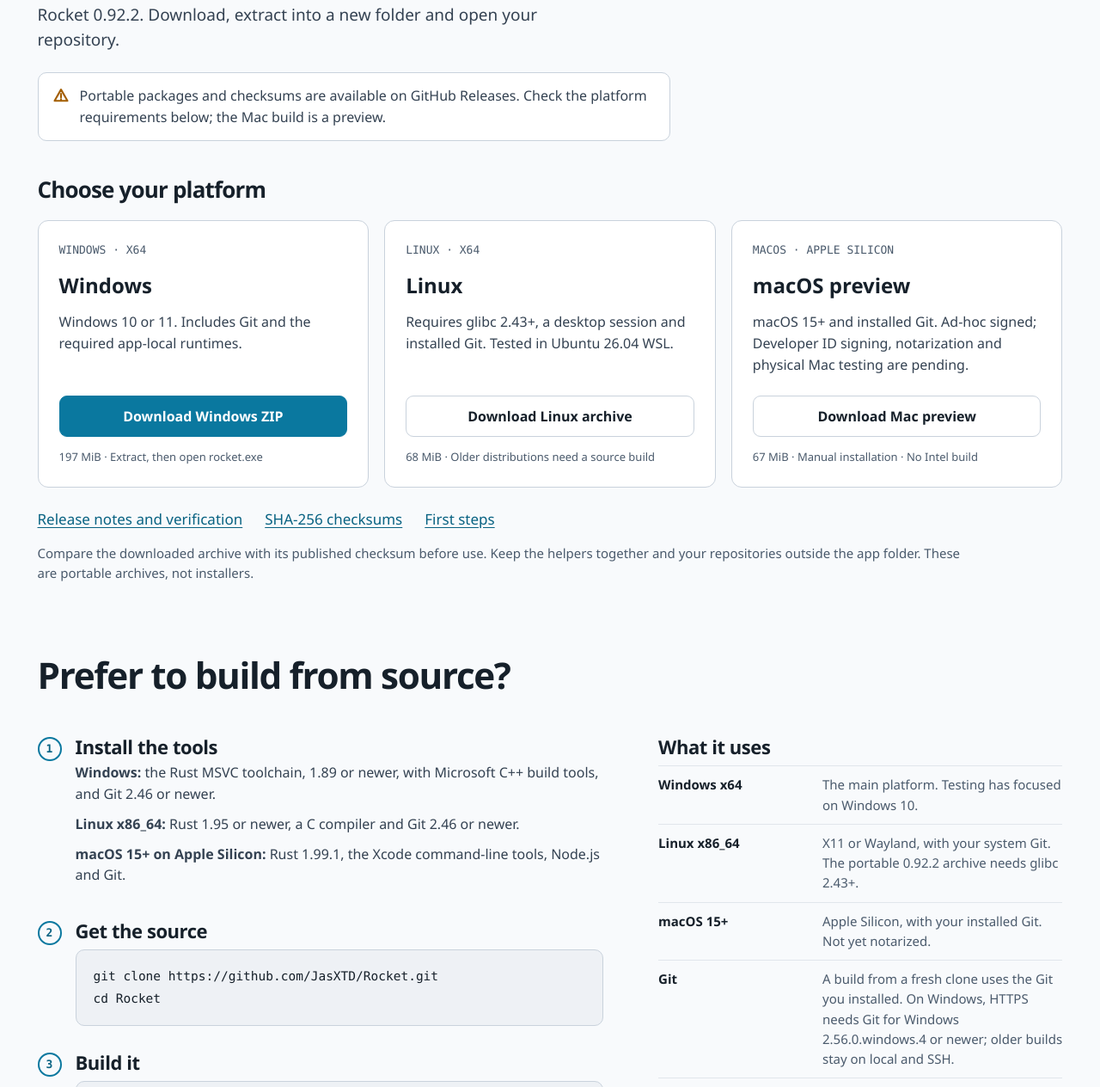
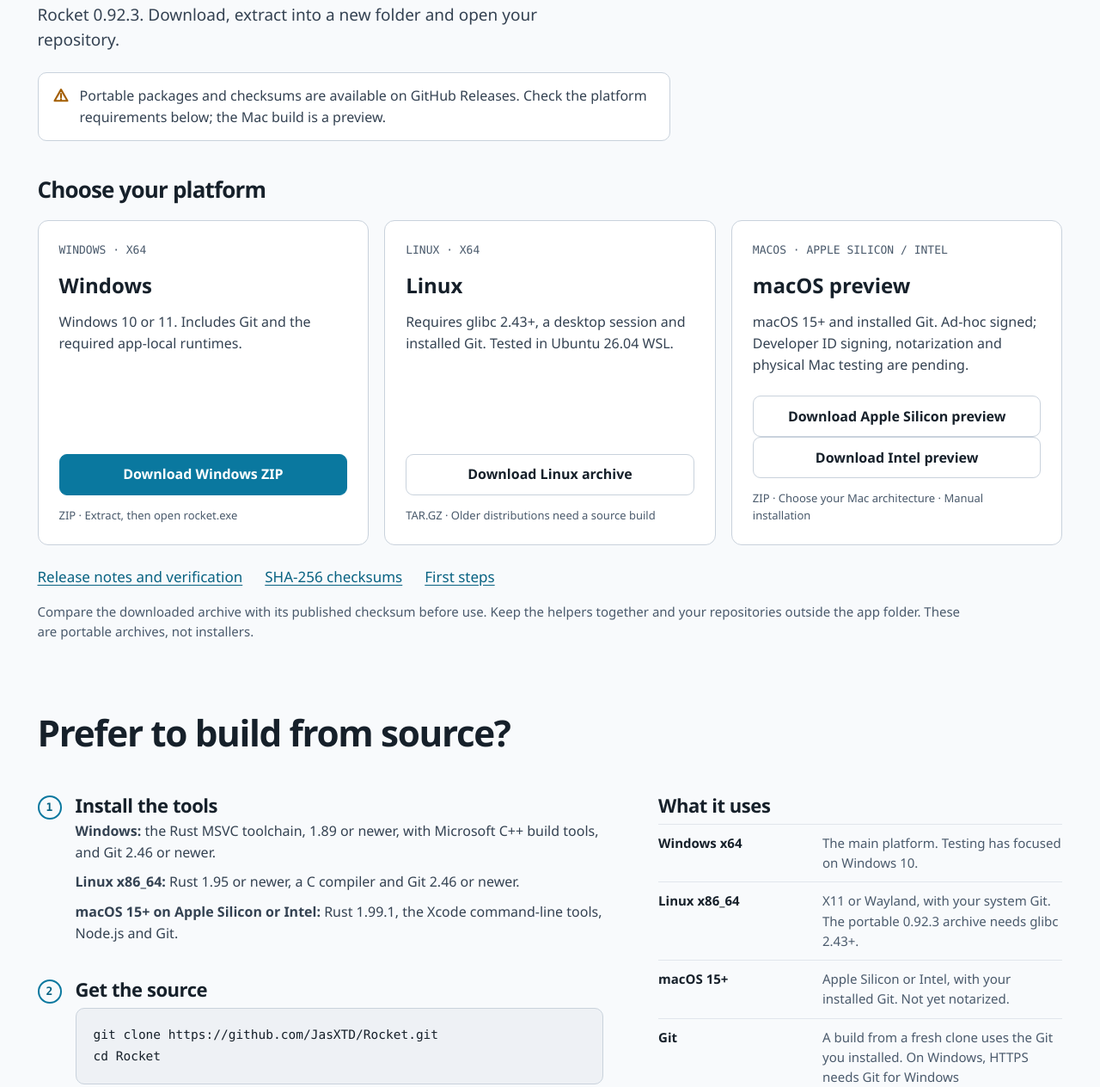
Before and after one commit to JasXTD/Rocket, a plain HTML site: page docs/get.html in a window 1280 px wide. Shown: the part 220-1484 px from the top of the page at 86% size. Drawn offline with Linux system fonts and the light colour scheme.

Commit message:
Release 0.92.3: Agents, Intel Mac preview and security hardening

```diff
--- a/docs/get.html
+++ b/docs/get.html
@@ -3,13 +3,13 @@
 <head>
 <meta charset="utf-8">
 <meta name="viewport" content="width=device-width, initial-scale=1">
-<title>Download Rocket 0.92.2 · Windows, Linux and macOS</title>
-<meta name="description" content="Download Rocket 0.92.2 portable packages for Windows, Linux and Apple Silicon macOS. Review requirements, checksums and Mac preview limits.">
+<title>Download Rocket 0.92.3 · Windows, Linux and macOS</title>
+<meta name="description" content="Download Rocket 0.92.3 portable packages for Windows, Linux and Apple Silicon or Intel macOS. Review requirements, checksums and Mac preview limits.">
 <meta name="color-scheme" content="dark light">
 <link rel="canonical" href="https://jasxtd.github.io/Rocket/get.html">
 <meta property="og:type" content="website">
 <meta property="og:title" content="Get Rocket">
-<meta property="og:description" content="Download Rocket 0.92.2 for Windows, Linux and Apple Silicon macOS, with checksums and platform requirements.">
+<meta property="og:description" content="Download Rocket 0.92.3 for Windows, Linux and Apple Silicon or Intel macOS, with checksums and platform requirements.">
 <meta property="og:url" content="https://jasxtd.github.io/Rocket/get.html">
 <meta property="og:image" content="https://jasxtd.github.io/Rocket/media/social-preview.jpg">
 <meta name="twitter:card" content="summary_large_image">
@@ -41,7 +41,7 @@
 <main id="main"><div class="wrap">
   <div class="page-head">
     <h1>Get Rocket</h1>
-    <p class="lead">Rocket 0.92.2. Download, extract into a new folder and open your repository.</p>
+    <p class="lead">Rocket 0.92.3. Download, extract into a new folder and open your repository.</p>
     <div class="status"><svg viewBox="0 0 16 16" aria-hidden="true"><path d="M8 2.5l6 10.5H2zM8 6.5v3.2M8 11.4v.1"></path></svg><span>Portable packages and checksums are available on GitHub Releases. Check the platform requirements below; the Mac build is a preview.</span></div>
   </div>
 
@@ -51,23 +51,24 @@
       <article class="download-card">
         <span class="mono download-meta">WINDOWS · X64</span><h3>Windows</h3>
         <p>Windows 10 or 11. Includes Git and the required app-local runtimes.</p>
-        <a class="btn pri" href="https://github.com/JasXTD/Rocket/releases/download/v0.92.2/Rocket-0.92.2-windows-x64.zip">Download Windows ZIP</a>
-        <span class="download-meta">197 MiB · Extract, then open rocket.exe</span>
+        <a class="btn pri" href="https://github.com/JasXTD/Rocket/releases/download/v0.92.3/Rocket-0.92.3-windows-x64.zip">Download Windows ZIP</a>
+        <span class="download-meta">ZIP · Extract, then open rocket.exe</span>
       </article>
       <article class="download-card">
         <span class="mono download-meta">LINUX · X64</span><h3>Linux</h3>
         <p>Requires glibc 2.43+, a desktop session and installed Git. Tested in Ubuntu 26.04 WSL.</p>
-        <a class="btn" href="https://github.com/JasXTD/Rocket/releases/download/v0.92.2/Rocket-0.92.2-linux-x64.tar.gz">Download Linux archive</a>
-        <span class="download-meta">68 MiB · Older distributions need a source build</span>
+        <a class="btn" href="https://github.com/JasXTD/Rocket/releases/download/v0.92.3/Rocket-0.92.3-linux-x64.tar.gz">Download Linux archive</a>
+        <span class="download-meta">TAR.GZ · Older distributions need a source build</span>
       </article>
       <article class="download-card">
-        <span class="mono download-meta">MACOS · APPLE SILICON</span><h3>macOS preview</h3>
+        <span class="mono download-meta">MACOS · APPLE SILICON / INTEL</span><h3>macOS preview</h3>
         <p>macOS 15+ and installed Git. Ad-hoc signed; Developer ID signing, notarization and physical Mac testing are pending.</p>
-        <a class="btn" href="https://github.com/JasXTD/Rocket/releases/download/v0.92.2/Rocket-0.92.2-macos-arm64-preview.zip">Download Mac preview</a>
-        <span class="download-meta">67 MiB · Manual installation · No Intel build</span>
+        <a class="btn" href="https://github.com/JasXTD/Rocket/releases/download/v0.92.3/Rocket-0.92.3-macos-arm64-preview.zip">Download Apple Silicon preview</a>
+        <a class="btn" href="https://github.com/JasXTD/Rocket/releases/download/v0.92.3/Rocket-0.92.3-macos-x64-preview.zip">Download Intel preview</a>
+        <span class="download-meta">ZIP · Choose your Mac architecture · Manual installation</span>
       </article>
     </div>
-    <p class="download-links"><a href="https://github.com/JasXTD/Rocket/releases/tag/v0.92.2">Release notes and verification</a><a href="https://github.com/JasXTD/Rocket/releases/download/v0.92.2/SHA256SUMS">SHA-256 checksums</a><a href="https://github.com/JasXTD/Rocket/blob/main/docs/wiki/Getting-started.md">First steps</a></p>
+    <p class="download-links"><a href="https://github.com/JasXTD/Rocket/releases/tag/v0.92.3">Release notes and verification</a><a href="https://github.com/JasXTD/Rocket/releases/download/v0.92.3/SHA256SUMS">SHA-256 checksums</a><a href="https://github.com/JasXTD/Rocket/blob/main/docs/wiki/Getting-started.md">First steps</a></p>
     <p class="download-note">Compare the downloaded archive with its published checksum before use. Keep the helpers together and your repositories outside the app folder. These are portable archives, not installers.</p>
   </section>
 
@@ -78,7 +79,7 @@
         <h2>Install the tools</h2>
         <p><strong>Windows:</strong> the Rust MSVC toolchain, 1.89 or newer, with Microsoft C++ build tools, and Git 2.46 or newer.</p>
         <p><strong>Linux x86_64:</strong> Rust 1.95 or newer, a C compiler and Git 2.46 or newer.</p>
-        <p><strong>macOS 15+ on Apple Silicon:</strong> Rust 1.99.1, the Xcode command-line tools, Node.js and Git.</p></li>
+        <p><strong>macOS 15+ on Apple Silicon or Intel:</strong> Rust 1.99.1, the Xcode command-line tools, Node.js and Git.</p></li>
       <li><span class="n mono" aria-hidden="true">2</span>
         <h2>Get the source</h2>
         <pre class="code mono" tabindex="0" role="region" aria-label="Clone commands">git clone https://github.com/JasXTD/Rocket.git
@@ -109,8 +110,8 @@ open target/macos-stage1/Rocket-macos-x64-development/Rocket.app</pre>
       <h2 id="h-need">What it uses</h2>
       <table class="tbl" aria-labelledby="h-need"><tbody>
         <tr><th scope="row">Windows x64</th><td>The main platform. Testing has focused on Windows 10.</td></tr>
-        <tr><th scope="row">Linux x86_64</th><td>X11 or Wayland, with your system Git. The portable 0.92.2 archive needs glibc 2.43+.</td></tr>
-        <tr><th scope="row">macOS 15+</th><td>Apple Silicon, with your installed Git. Not yet notarized.</td></tr>
+        <tr><th scope="row">Linux x86_64</th><td>X11 or Wayland, with your system Git. The portable 0.92.3 archive needs glibc 2.43+.</td></tr>
+        <tr><th scope="row">macOS 15+</th><td>Apple Silicon or Intel, with your installed Git. Not yet notarized.</td></tr>
         <tr><th scope="row">Git</th><td>A build from a fresh clone uses the Git you installed. On Windows, HTTPS needs Git for Windows 2.56.0.windows.4 or newer; older builds stay on local and SSH.</td></tr>
         <tr><th scope="row">Git Credential Manager</th><td>For the supported browser sign-in flows.</td></tr>
         <tr><th scope="row">OpenSSH</th><td>For SSH keys and profiles.</td></tr>
```
Also changed, not shown: docs/index.html (+1 -1 lines), 12 other files.
